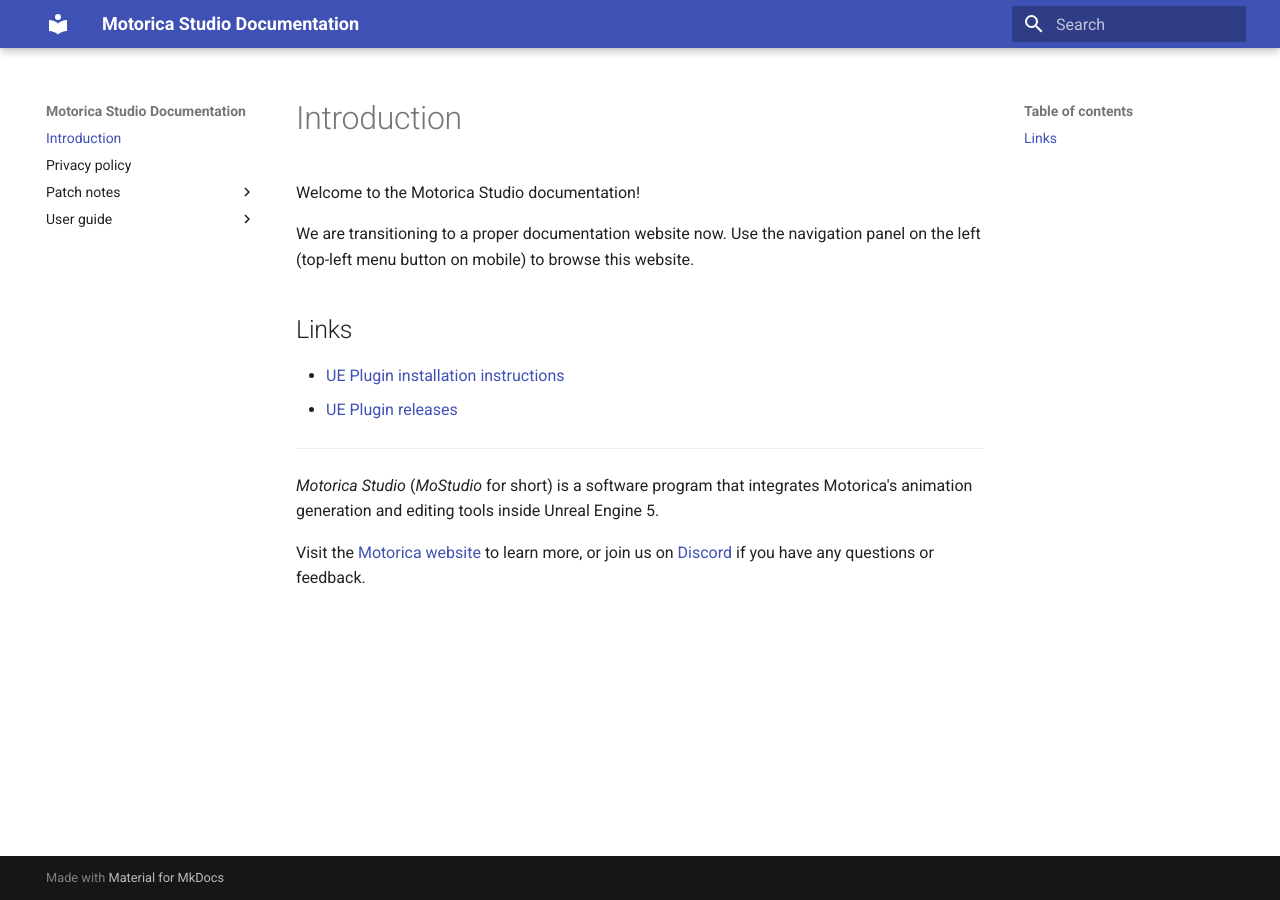
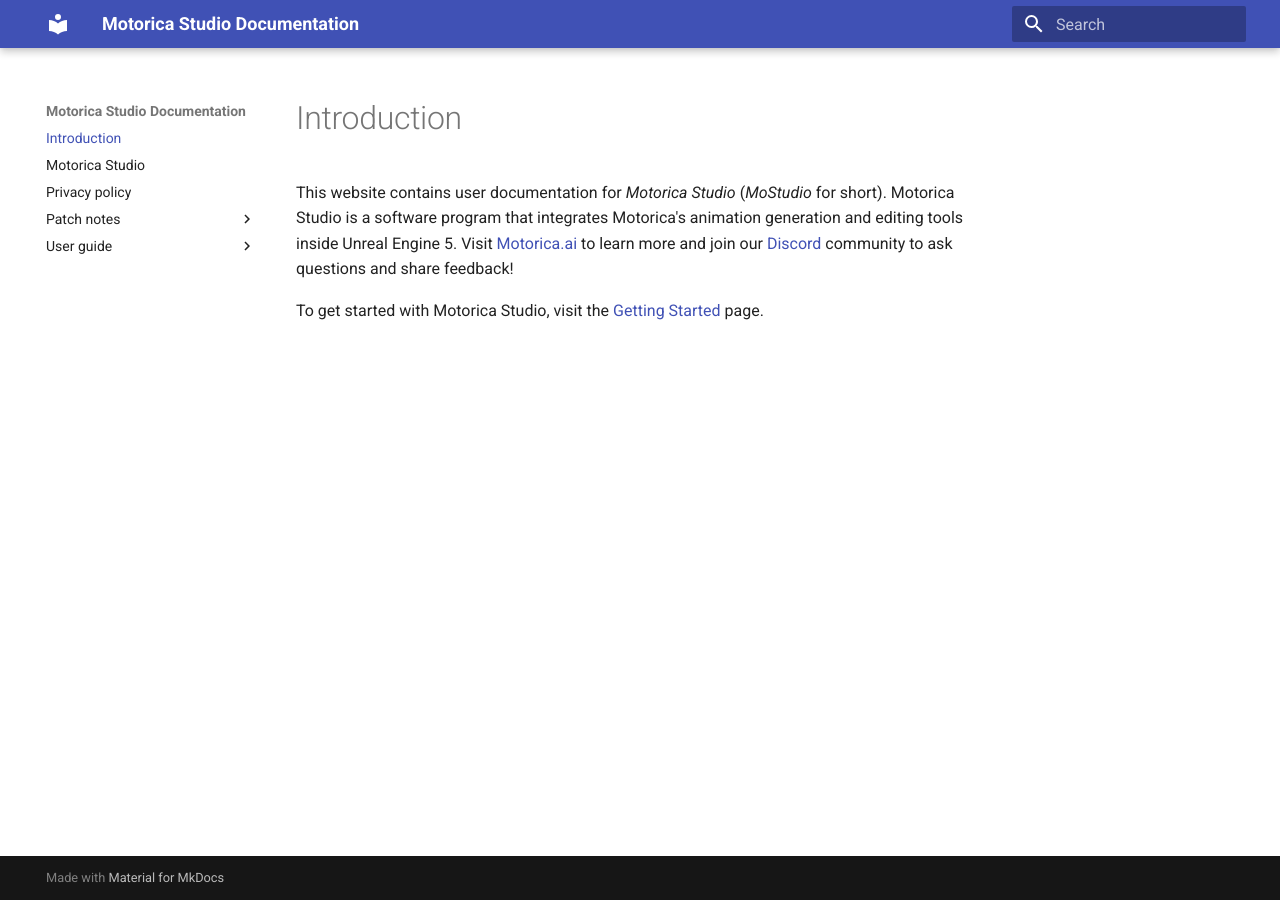
Before and after one commit to MotoricaAI/MoStudioDocs, an MkDocs documentation site: the page built from docs/index.md, in a window 1280 px wide. Built offline with MkDocs 1.6.1 and Material for MkDocs 9.7.7, drawn with Linux system fonts in a browser that asks for light colours.

Commit message:
Update docs

```diff
--- a/docs/index.md
+++ b/docs/index.md
@@ -1,16 +1,5 @@
 # Introduction
 
-Welcome to the Motorica Studio documentation!
+This website contains user documentation for *Motorica Studio* (*MoStudio* for short). Motorica Studio is a software program that integrates Motorica's animation generation and editing tools inside Unreal Engine 5. Visit [Motorica.ai](https://www.motorica.ai/) to learn more and join our [Discord](https://discord.com/invite/KWRqNzcjYA) community to ask questions and share feedback!
 
-We are transitioning to a proper documentation website now. Use the navigation panel on the left (top-left menu button on mobile) to browse this website.
-
-## Links
-
-- [UE Plugin installation instructions](https://docs.google.com/document/d/e/2PACX-1vSEqmBBs6cngvLE4BB4AVtasH601Gsfe5rLUPssLbWOacWo-mXegOY53pn8IZxsUS6O7KsMPtELplIy/pub)
-- [UE Plugin releases](https://drive.google.com/drive/folders/1e6sxkr8GiZCXNJb9W0bH32bwcNw06wqm)
-
----
-
-*Motorica Studio* (*MoStudio* for short) is a software program that integrates Motorica's animation generation and editing tools inside Unreal Engine 5.
-
-Visit the [Motorica website](https://www.motorica.ai/) to learn more, or join us on [Discord](https://discord.com/invite/KWRqNzcjYA) if you have any questions or feedback.
+To get started with Motorica Studio, visit the [Getting Started](./user-guide/getting-started/) page.
```
Also changed, not shown: docs/downloads.md (added, +20 -0 lines), docs/user-guide/getting-started.md (+4 -2 lines).
